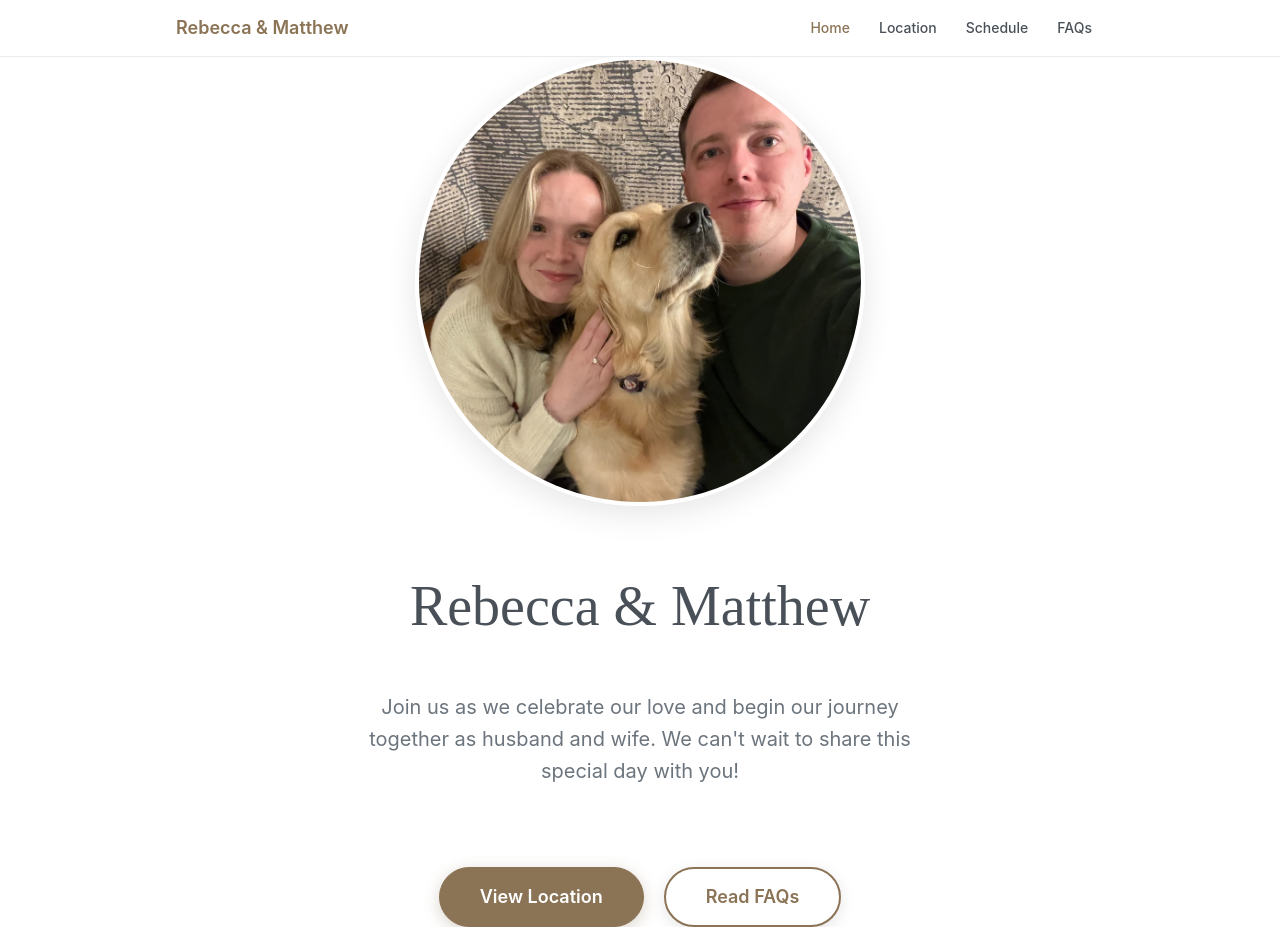
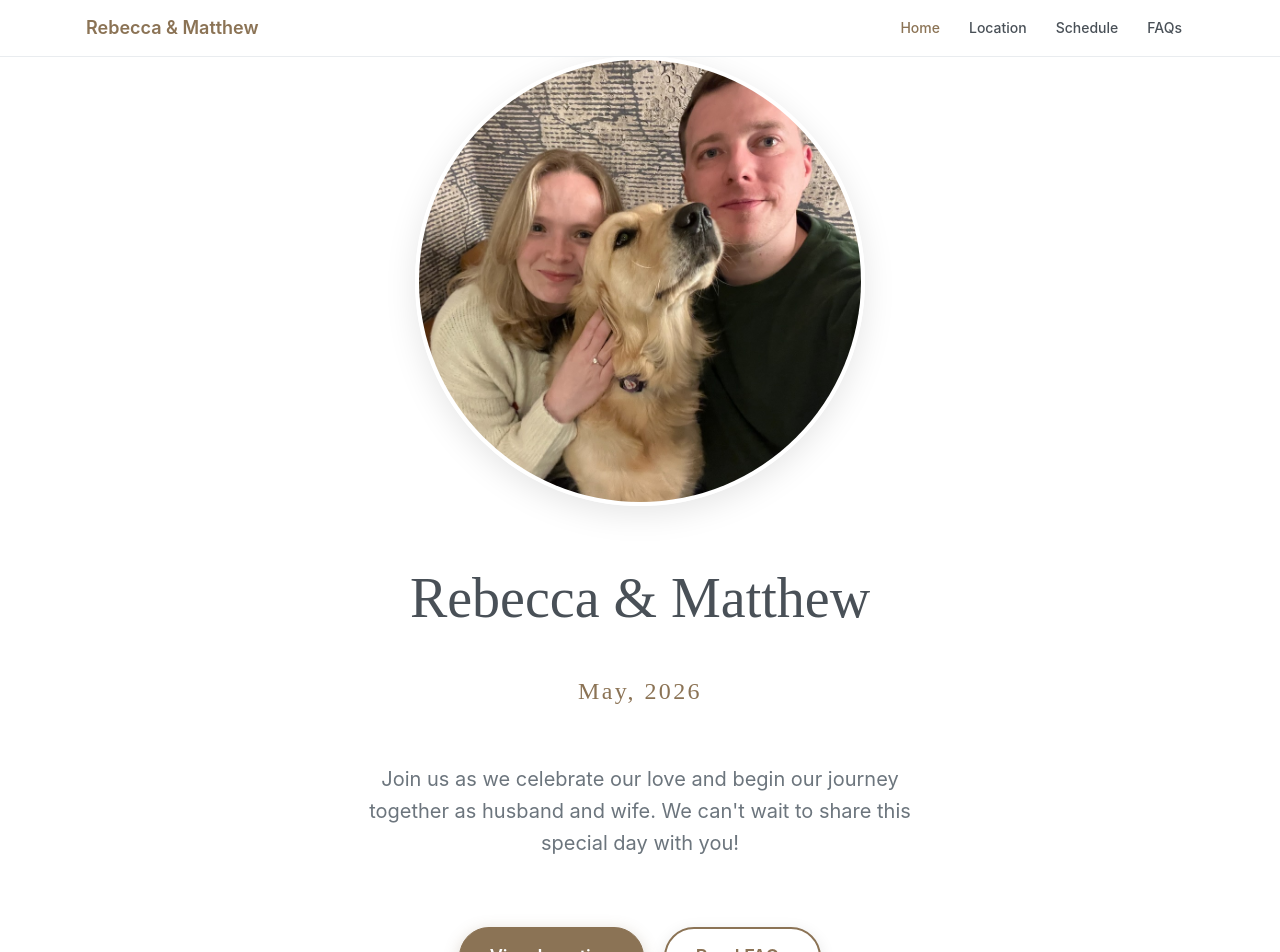
Before and after one commit to Matthew14/Wedding, a Next.js app: page / in a window 1280 px wide. Shown: the top 952 px of the page. Before the commit the page ends 927 px from the top, so only its background shows below. Built offline with nearby package versions, Linux system fonts and the light colour scheme.

Commit message:
chore: add some styling improvements

```diff
--- a/src/app/faqs/page.tsx
+++ b/src/app/faqs/page.tsx
@@ -23,7 +23,7 @@ export default function FAQsPage() {
     <>
       <Navigation />
       <Box style={{ paddingTop: 56 }}>
-        <Container size="md" py="xl">
+        <Container size="lg" py="xl">
           <Stack gap="xl">
             <Box style={{ textAlign: 'center', marginBottom: '2rem' }}>
               <Title
--- a/src/app/globals.css
+++ b/src/app/globals.css
@@ -61,6 +61,30 @@ html {
   color: #ffffff;
 }
 
+/* Hyperlink Styles */
+a {
+  color: #8b7355;
+  text-decoration: none;
+  border-bottom: 1px solid transparent;
+  transition: all 0.2s ease;
+}
+
+a:hover {
+  color: #6d5a44;
+  border-bottom-color: #8b7355;
+  text-decoration: none;
+}
+
+a:visited {
+  color: #8b7355;
+}
+
+a:focus {
+  outline: 2px solid #8b7355;
+  outline-offset: 2px;
+  border-radius: 2px;
+}
+
 /* CTA Button Hover Effects */
 .primary-cta-button:hover {
   transform: translateY(-2px);
--- a/src/app/location/page.tsx
+++ b/src/app/location/page.tsx
@@ -15,7 +15,7 @@ export default function LocationPage() {
     <>
       <Navigation />
       <Box style={{ paddingTop: 56 }}>
-        <Container size="md" py="xl">
+        <Container size="lg" py="xl">
           <Stack gap="xl">
             <Box style={{ textAlign: 'center', marginBottom: '2rem' }}>
               <Title
@@ -64,7 +64,7 @@ export default function LocationPage() {
                     Venue Details
                   </Title>
                   <Text style={{ color: '#6c757d', lineHeight: 1.6 }}>
-                    We&apos;ll be celebrating at the beautiful Gran Villa Rosa in Vilanova i la Geltrú.
+                    We&apos;ll be celebrating at the beautiful <a href="https://www.granvillarosa.com/" target="_blank" rel="noopener noreferrer">Gran Villa Rosa</a> in Vilanova i la Geltrú.
                     See the map above for the exact location and use the interactive features for directions.
                   </Text>
                 </Stack>
--- a/src/app/page.tsx
+++ b/src/app/page.tsx
@@ -27,7 +27,7 @@ export default function HomePage() {
             position: 'relative',
           }}
         >
-          <Container size="lg" style={{ textAlign: 'center', zIndex: 1 }}>
+          <Container size="xl" style={{ textAlign: 'center', zIndex: 1 }}>
             <Stack gap="xl" align="center">
               {/* Hero Image */}
               <Box
@@ -38,7 +38,7 @@ export default function HomePage() {
                   overflow: 'hidden',
                   border: '4px solid white',
                   boxShadow: '0 8px 32px rgba(0, 0, 0, 0.1)',
-                  marginBottom: '2rem',
+                  marginBottom: '1.5rem',
                   position: 'relative',
                 }}
               >
@@ -60,11 +60,25 @@ export default function HomePage() {
                 style={{
                   fontWeight: 300,
                   color: '#495057',
-                  marginBottom: '1rem',
+                  marginBottom: '0.5rem',
                   fontFamily: 'serif',
                 }}
               >
                 Rebecca & Matthew
+              </Title>
+
+              <Title
+                order={2}
+                size="1.5rem"
+                style={{
+                  fontWeight: 300,
+                  color: '#8b7355',
+                  marginBottom: '1.5rem',
+                  fontFamily: 'serif',
+                  letterSpacing: '0.1em',
+                }}
+              >
+                May, 2026
               </Title>
 
               <Text
@@ -73,14 +87,14 @@ export default function HomePage() {
                   color: '#6c757d',
                   maxWidth: 600,
                   lineHeight: 1.6,
-                  marginBottom: '2rem',
+                  marginBottom: '1.5rem',
                 }}
               >
                 Join us as we celebrate our love and begin our journey together as husband and wife.
                 We can&apos;t wait to share this special day with you!
               </Text>
 
-              <Group gap="lg" justify="center" style={{ marginTop: '1rem' }}>
+              <Group gap="lg" justify="center" style={{ marginTop: '0.75rem' }}>
                 <Button
                   component={Link}
                   href="/location"
@@ -92,7 +106,7 @@ export default function HomePage() {
                     borderColor: '#8b7355',
                     color: '#ffffff',
                     borderRadius: 30,
-                    padding: '16px 40px',
+                    padding: '12px 30px',
                     fontSize: '18px',
                     fontWeight: 600,
                     boxShadow: '0 4px 16px rgba(139, 115, 85, 0.3)',
@@ -112,7 +126,7 @@ export default function HomePage() {
                     backgroundColor: '#ffffff',
                     color: '#8b7355',
                     borderRadius: 30,
-                    padding: '16px 40px',
+                    padding: '12px 30px',
                     fontSize: '18px',
                     fontWeight: 600,
                     borderWidth: '2px',
--- a/src/app/schedule/page.tsx
+++ b/src/app/schedule/page.tsx
@@ -27,7 +27,7 @@ export default function SchedulePage() {
     <>
       <Navigation />
       <Box style={{ paddingTop: 56 }}>
-        <Container size="md" py="xl">
+        <Container size="lg" py="xl">
           <Stack gap="xl">
             <Box style={{ textAlign: 'center', marginBottom: '1rem' }}>
               <Title
--- a/src/components/Navigation.tsx
+++ b/src/components/Navigation.tsx
@@ -42,7 +42,7 @@ export function Navigation() {
 
   return (
     <header className={classes.header}>
-      <Container size="md" className={classes.inner}>
+      <Container size="lg" className={classes.inner}>
         <Anchor
           component={Link}
           href="/"
```
